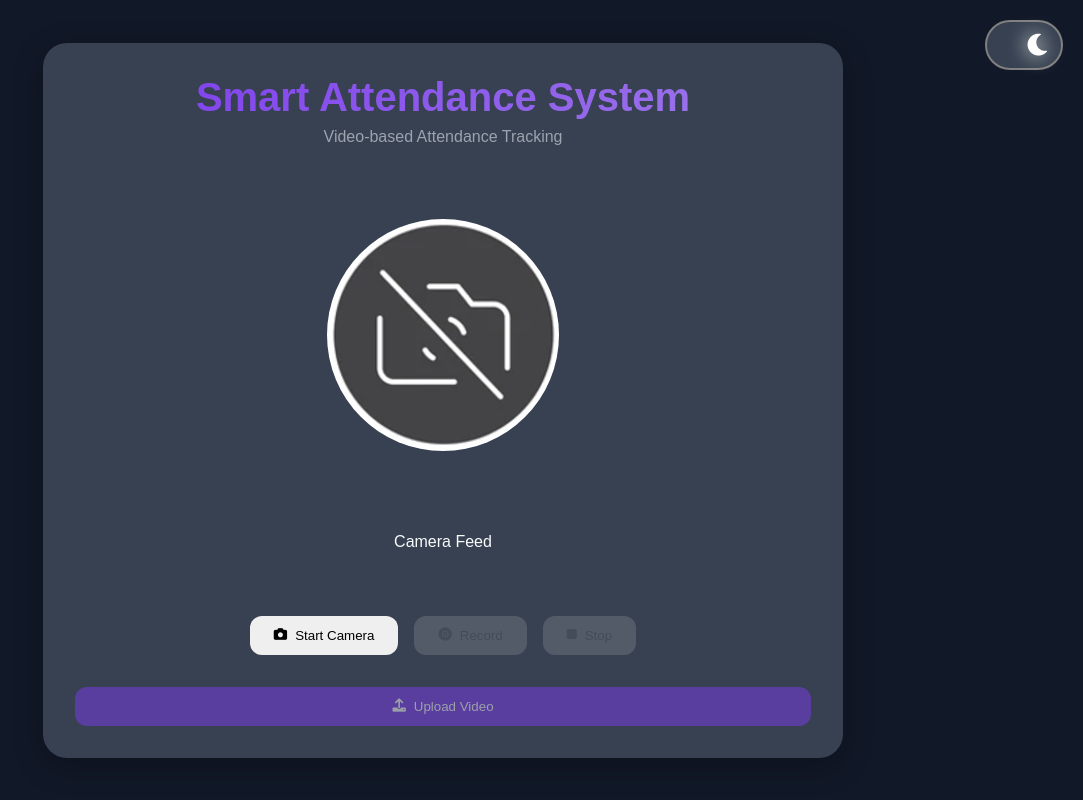
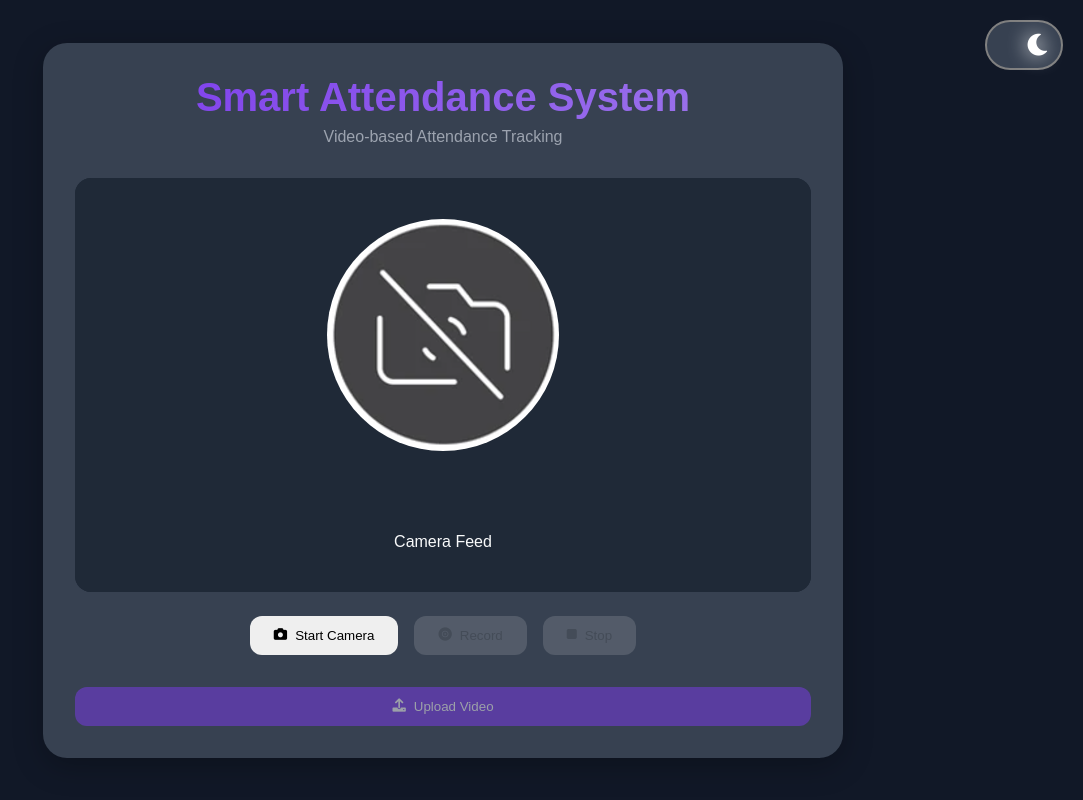
Before and after one commit to Bbs1412/SmartAttendanceSystem, a Flask app: page / in a window 1280 px wide. Shown: the whole page, without its empty margins (197-1280 px from the left). Run offline with Flask 3, Linux system fonts and the light colour scheme; parts of the project's set-up code (start-up, migrations or seed data) failed here and were passed over.

Commit message:
Implement theme switch functionality.

```diff
--- a/assets/script.js
+++ b/assets/script.js
@@ -247,8 +247,8 @@ function submitForm() {
             console.log(data);
 
             if (data.status === 'success') {
-                document.getElementById('proc_stat').style.display = 'block';
-                document.getElementById('attendance_div').style.display = 'block';
+                // ?? document.getElementById('proc_stat').style.display = 'block';
+                // ?? document.getElementById('attendance_div').style.display = 'block';
                 // console.log("Vid Sent Successfully");
                 document.getElementById('upload_status').innerHTML = "<p>✅ Video Sent Successfully!<p>";
 
@@ -282,3 +282,17 @@ function calculate_attendance() {
             }
         })
 }
+
+
+// ======================================================================================
+// Theme switch functionality:
+// ======================================================================================
+const themeSwitch = document.getElementById('switch-button');
+
+themeSwitch.addEventListener('change', () => {
+    if (themeSwitch.checked) {
+        document.documentElement.setAttribute('data-theme', 'light');
+    } else {
+        document.documentElement.removeAttribute('data-theme');
+    }
+});
--- a/assets/style.css
+++ b/assets/style.css
@@ -183,11 +183,11 @@ h1 {
 .video-container {
     position: relative;
     aspect-ratio: 16/9;
-    /* background: var(--bg-secondary); */
+    background: var(--bg-secondary);
     border-radius: 1rem;
     overflow: hidden;
     margin-bottom: 1.5rem;
-    /* color: var(--text-primary); */
+    color: var(--text-primary);
 }
 
 video {
@@ -201,7 +201,7 @@ video {
     inset: 0;
     display: grid;
     place-items: center;
-    /* background: var(--bg-secondary); */
+    background: var(--bg-secondary);
 }
 
 #placeholderImage2 {
```
